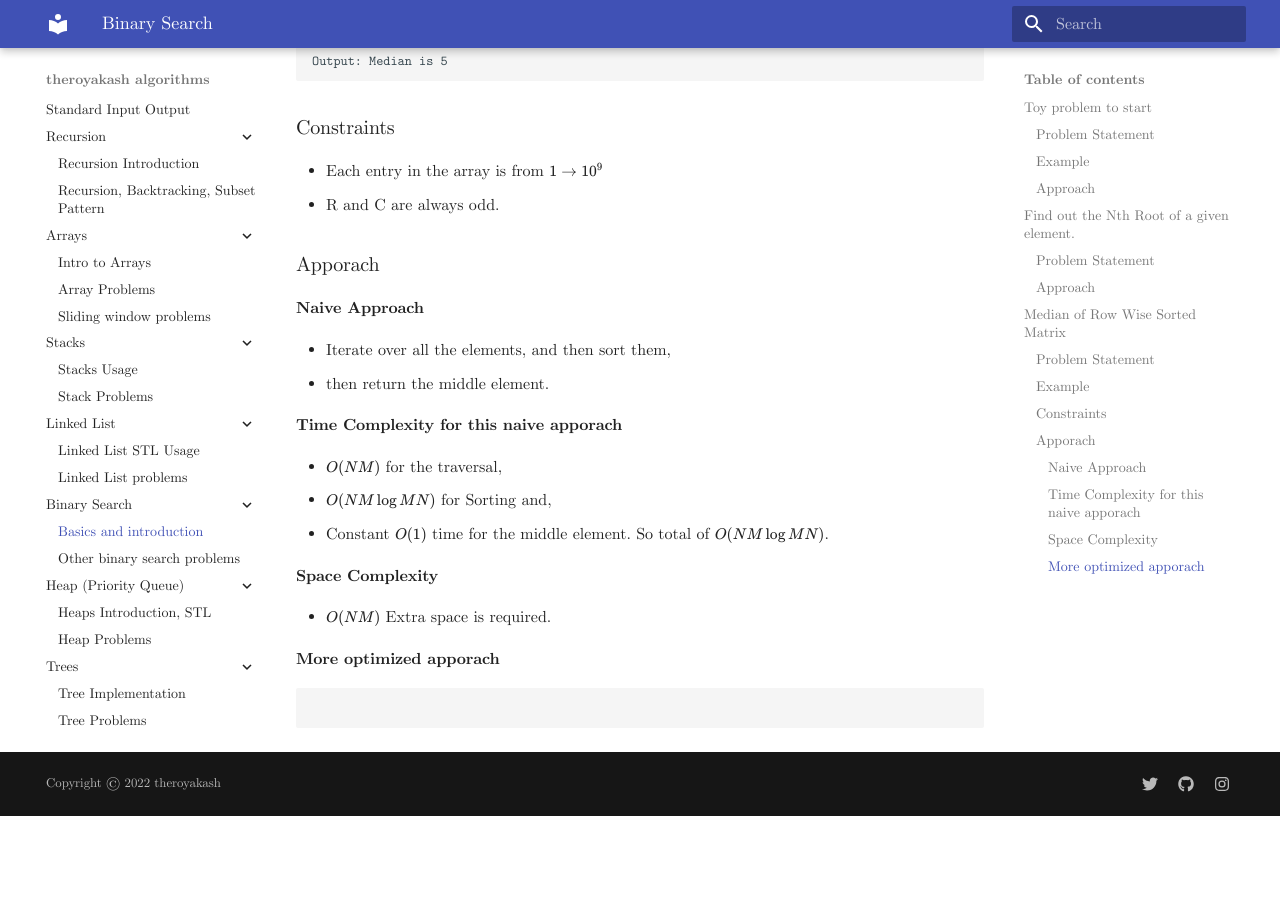
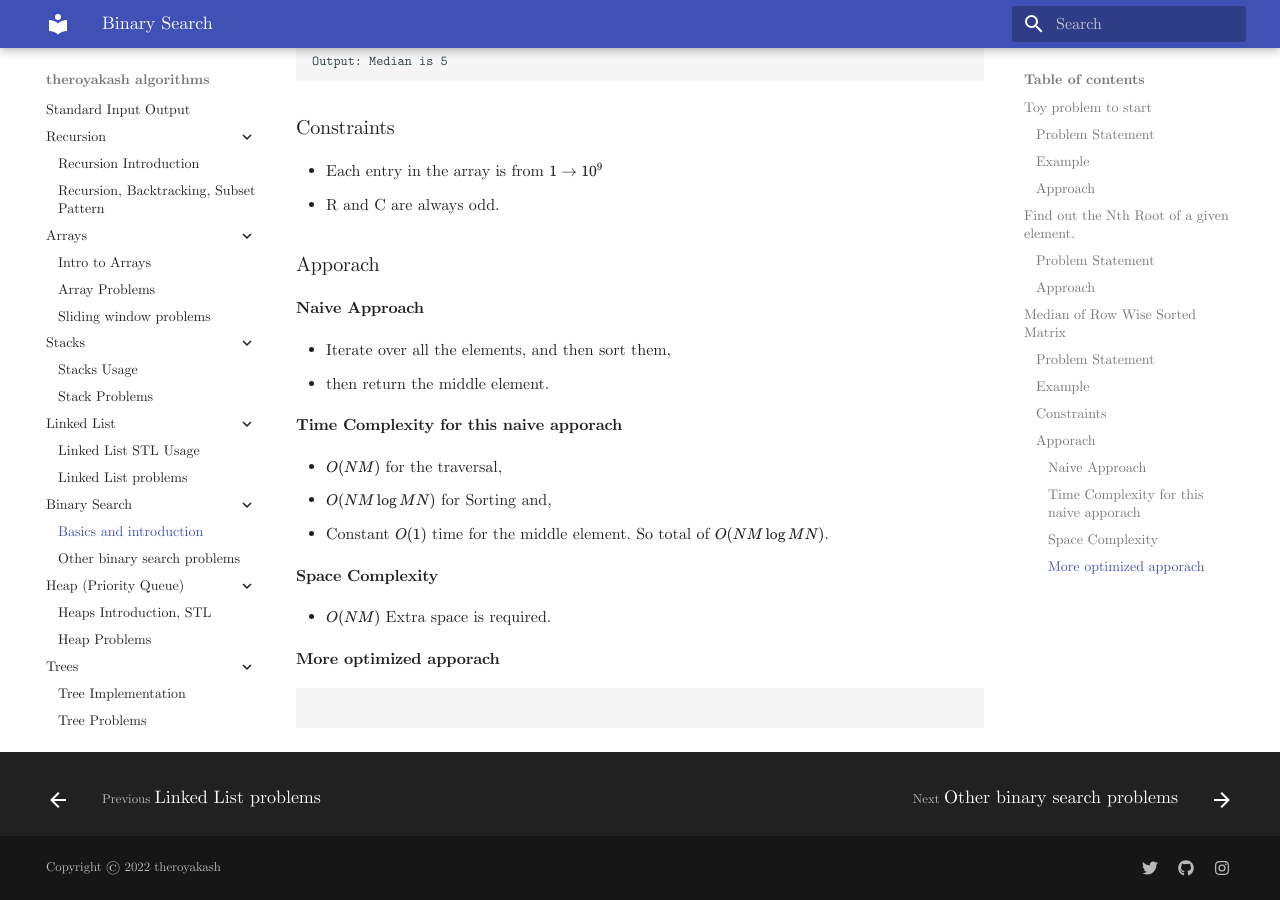
Before and after one commit to theroyakash/algorithms.theroyakash.com, an MkDocs documentation site: the page built from docs/bss.md, in a window 1280 px wide and 900 px high, scrolled down 4048 px. Built offline with MkDocs 1.6.1 and Material for MkDocs 9.7.7, drawn with Linux system fonts in a browser that asks for light colours; before the commit the page ends 4864 px from its top, so only the background shows below that.

Commit message:
google ads code injected

```diff
--- a/mkdocs.yml
+++ b/mkdocs.yml
@@ -35,6 +35,7 @@
 
 theme:
   name: material
+  custom_dir: overrides
   # logo: images/logo.png
   features:
     - navigation.expand
--- /dev/null
+++ b/overrides/partials/footer.html
@@ -0,0 +1,62 @@
+<footer class="md-footer">
+
+    <!-- Link to previous and/or next page -->
+    {% if page.previous_page or page.next_page %}
+    <nav class="md-footer__inner md-grid" aria-label="{{ lang.t('footer.title') }}">
+
+        <!-- Link to previous page -->
+        {% if page.previous_page %}
+        {% set direction = lang.t("footer.previous") %}
+        <a href="{{ page.previous_page.url | url }}" class="md-footer__link md-footer__link--prev"
+            aria-label="{{ direction }}: {{ page.previous_page.title | e }}" rel="prev">
+            <div class="md-footer__button md-icon">
+                {% include ".icons/material/arrow-left.svg" %}
+            </div>
+            <div class="md-footer__title">
+                <div class="md-ellipsis">
+                    <span class="md-footer__direction">
+                        {{ direction }}
+                    </span>
+                    {{ page.previous_page.title }}
+                </div>
+            </div>
+        </a>
+        {% endif %}
+
+        <!-- Link to next page -->
+        {% if page.next_page %}
+        {% set direction = lang.t("footer.next") %}
+        <a href="{{ page.next_page.url | url }}" class="md-footer__link md-footer__link--next"
+            aria-label="{{ direction }}: {{ page.next_page.title | e }}" rel="next">
+            <div class="md-footer__title">
+                <div class="md-ellipsis">
+                    <span class="md-footer__direction">
+                        {{ direction }}
+                    </span>
+                    {{ page.next_page.title }}
+                </div>
+            </div>
+            <div class="md-footer__button md-icon">
+                {% include ".icons/material/arrow-right.svg" %}
+            </div>
+        </a>
+        {% endif %}
+    </nav>
+    {% endif %}
+
+    <!-- Further information -->
+    <div class="md-footer-meta md-typeset">
+        <div class="md-footer-meta__inner md-grid">
+            {% include "partials/copyright.html" %}
+
+            <!-- Social links -->
+            {% if config.extra.social %}
+            {% include "partials/social.html" %}
+            {% endif %}
+        </div>
+    </div>
+
+</footer>
+
+<script async src="https://pagead2.googlesyndication.com/pagead/js/adsbygoogle.js?client=ca-pub-5575638994017435"
+    crossorigin="anonymous"></script>
```
